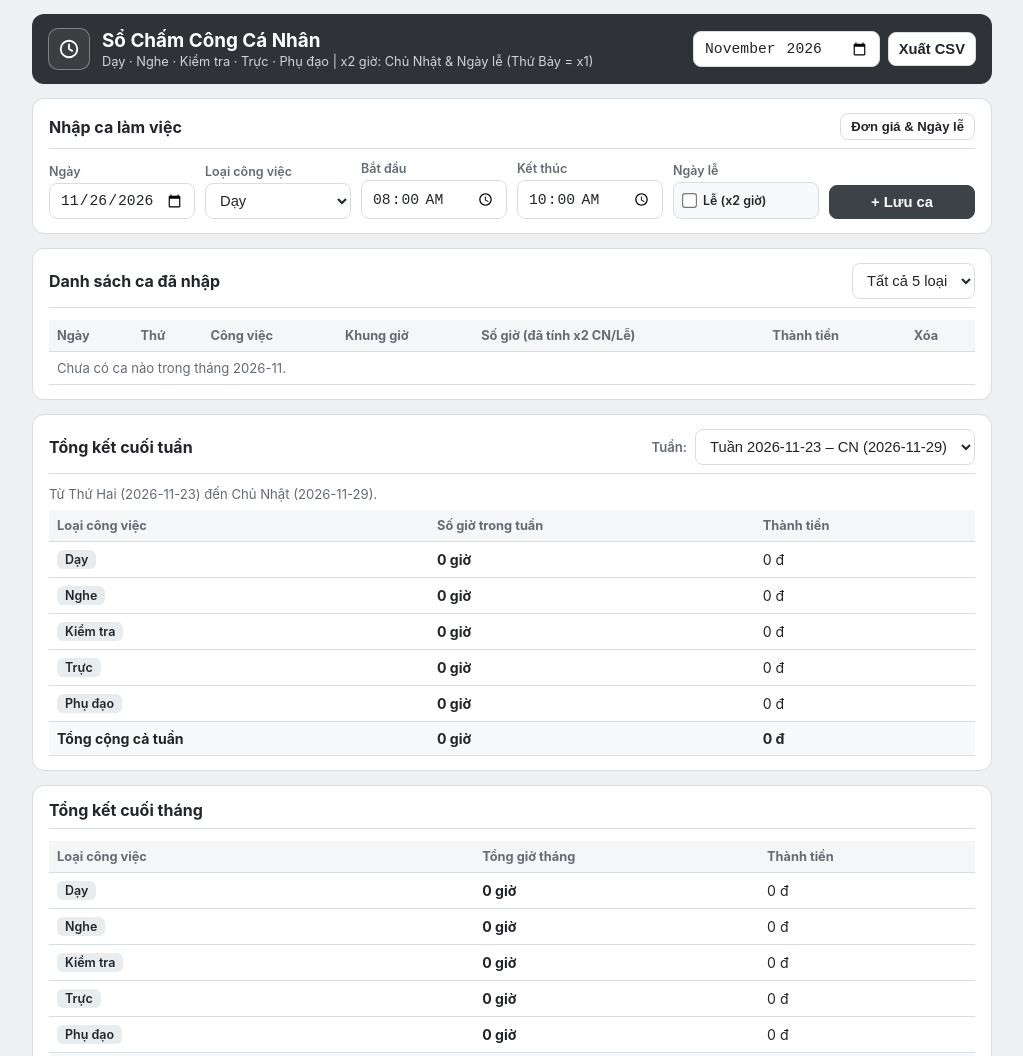
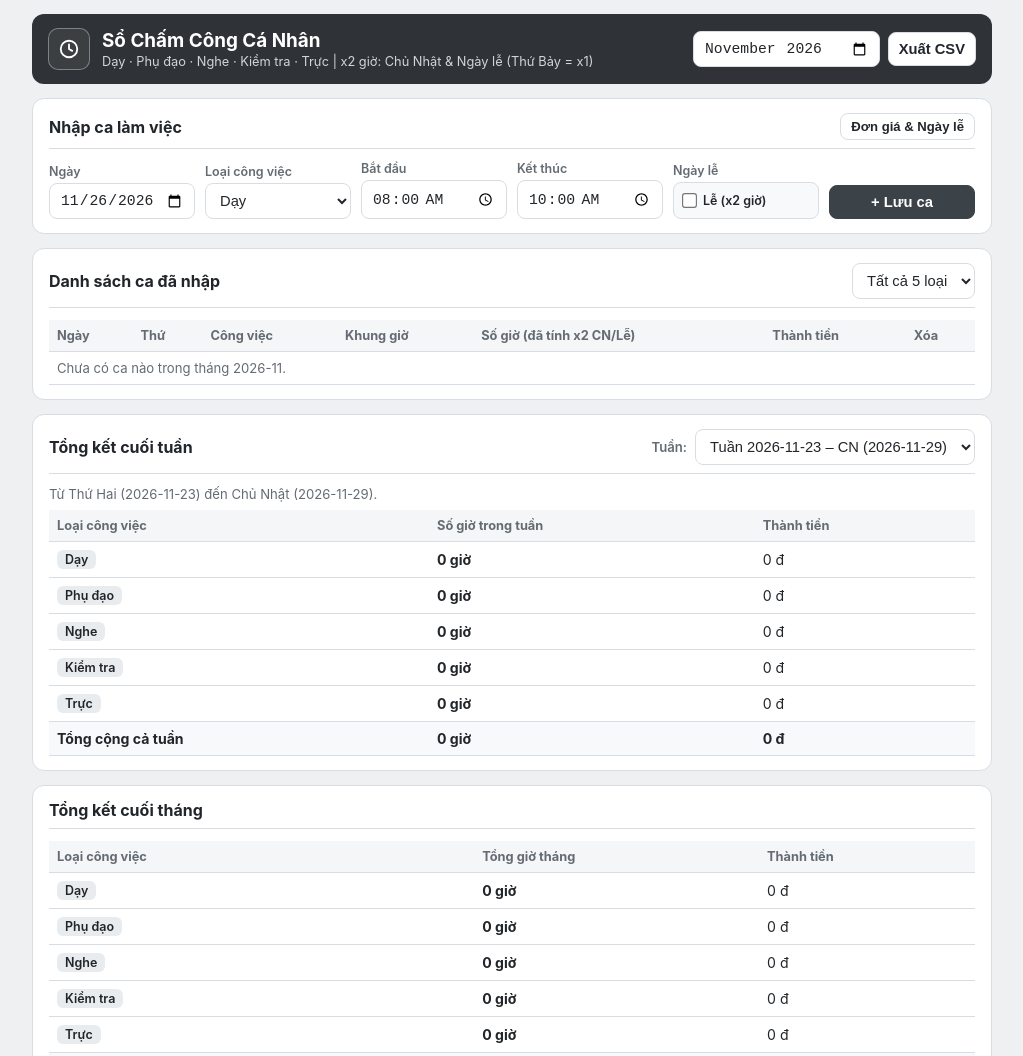
Before and after one commit to nguyenthuythieny/B-ng-Ch-m-C-ng, a plain HTML site: page index.html in a window 1280 px wide. Shown: the top 1056 px of the page, without its empty margins (128-1151 px from the left). Drawn offline with Linux system fonts and the light colour scheme.

Commit message:
Update index.html

```diff
--- a/index.html
+++ b/index.html
@@ -271,7 +271,7 @@
         </div>
         <div>
           <h1>Sổ Chấm Công Cá Nhân</h1>
-          <p>Dạy · Nghe · Kiểm tra · Trực · Phụ đạo | x2 giờ: Chủ Nhật &amp; Ngày lễ (Thứ Bảy = x1)</p>
+          <p>Dạy · Phụ đạo · Nghe · Kiểm tra · Trực | x2 giờ: Chủ Nhật &amp; Ngày lễ (Thứ Bảy = x1)</p>
         </div>
       </div>
       <div class="controls-inline">
@@ -280,7 +280,7 @@
       </div>
     </div>
 
-    <!-- 1. NHẬP CA LÀM VIỆC (ĐÃ BỎ GHI CHÚ) -->
+    <!-- 1. NHẬP CA LÀM VIỆC -->
     <div class="panel">
       <div class="panel-title">
         <span>Nhập ca làm việc</span>
@@ -295,10 +295,10 @@
           <label for="shiftJob">Loại công việc</label>
           <select id="shiftJob" required>
             <option value="Dạy">Dạy</option>
+            <option value="Phụ đạo">Phụ đạo</option>
             <option value="Nghe">Nghe</option>
             <option value="Kiểm tra">Kiểm tra</option>
             <option value="Trực">Trực</option>
-            <option value="Phụ đạo">Phụ đạo</option>
           </select>
         </div>
         <div>
@@ -330,6 +330,10 @@
             <input type="number" id="r_Dạy" min="0" step="1000" />
           </div>
           <div>
+            <label for="r_Phụ đạo">Phụ đạo</label>
+            <input type="number" id="r_Phụ đạo" min="0" step="1000" />
+          </div>
+          <div>
             <label for="r_Nghe">Nghe</label>
             <input type="number" id="r_Nghe" min="0" step="1000" />
           </div>
@@ -340,10 +344,6 @@
           <div>
             <label for="r_Trực">Trực</label>
             <input type="number" id="r_Trực" min="0" step="1000" />
-          </div>
-          <div>
-            <label for="r_Phụ đạo">Phụ đạo</label>
-            <input type="number" id="r_Phụ đạo" min="0" step="1000" />
           </div>
         </div>
 
@@ -356,7 +356,7 @@
       </div>
     </div>
 
-    <!-- 2. DANH SÁCH CA ĐÃ NHẬP (TỰ ĐỘNG x2 SỐ GIỜ CN & LỄ, BỎ GHI CHÚ) -->
+    <!-- 2. DANH SÁCH CA ĐÃ NHẬP -->
     <div class="panel">
       <div class="panel-title">
         <span>Danh sách ca đã nhập</span>
@@ -364,10 +364,10 @@
           <select id="filterJob">
             <option value="ALL">Tất cả 5 loại</option>
             <option value="Dạy">Dạy</option>
+            <option value="Phụ đạo">Phụ đạo</option>
             <option value="Nghe">Nghe</option>
             <option value="Kiểm tra">Kiểm tra</option>
             <option value="Trực">Trực</option>
-            <option value="Phụ đạo">Phụ đạo</option>
           </select>
         </div>
       </div>
@@ -389,7 +389,7 @@
       </div>
     </div>
 
-    <!-- 3. TỔNG KẾT CUỐI TUẦN (THÊM CỘT THÀNH TIỀN) -->
+    <!-- 3. TỔNG KẾT CUỐI TUẦN -->
     <div class="panel">
       <div class="panel-title">
         <span>Tổng kết cuối tuần</span>
@@ -413,7 +413,7 @@
       </div>
     </div>
 
-    <!-- 4. TỔNG KẾT CUỐI THÁNG (CHỈ TỔNG GIỜ THÁNG TỪNG CÔNG VIỆC & THÀNH TIỀN) -->
+    <!-- 4. TỔNG KẾT CUỐI THÁNG -->
     <div class="panel">
       <div class="panel-title">
         <span>Tổng kết cuối tháng</span>
@@ -434,13 +434,13 @@
   </div>
 
   <script>
-    const JOBS = ["Dạy", "Nghe", "Kiểm tra", "Trực", "Phụ đạo"];
+    const JOBS = ["Dạy", "Phụ đạo", "Nghe", "Kiểm tra", "Trực"];
     const KEY_SHIFTS = "so_cham_cong_shifts_v1";
     const KEY_RATES = "so_cham_cong_rates_v1";
     const KEY_HOLIDAYS = "so_cham_cong_holidays_v1";
 
     let shifts = JSON.parse(localStorage.getItem(KEY_SHIFTS) || "[]");
-    let rates = Object.assign({ "Dạy": 0, "Nghe": 0, "Kiểm tra": 0, "Trực": 0, "Phụ đạo": 0 }, JSON.parse(localStorage.getItem(KEY_RATES) || "{}"));
+    let rates = Object.assign({ "Dạy": 0, "Phụ đạo": 0, "Nghe": 0, "Kiểm tra": 0, "Trực": 0 }, JSON.parse(localStorage.getItem(KEY_RATES) || "{}"));
     let holidays = new Set(JSON.parse(localStorage.getItem(KEY_HOLIDAYS) || "[]"));
 
     const shiftDateEl = document.getElementById("shiftDate");
```
